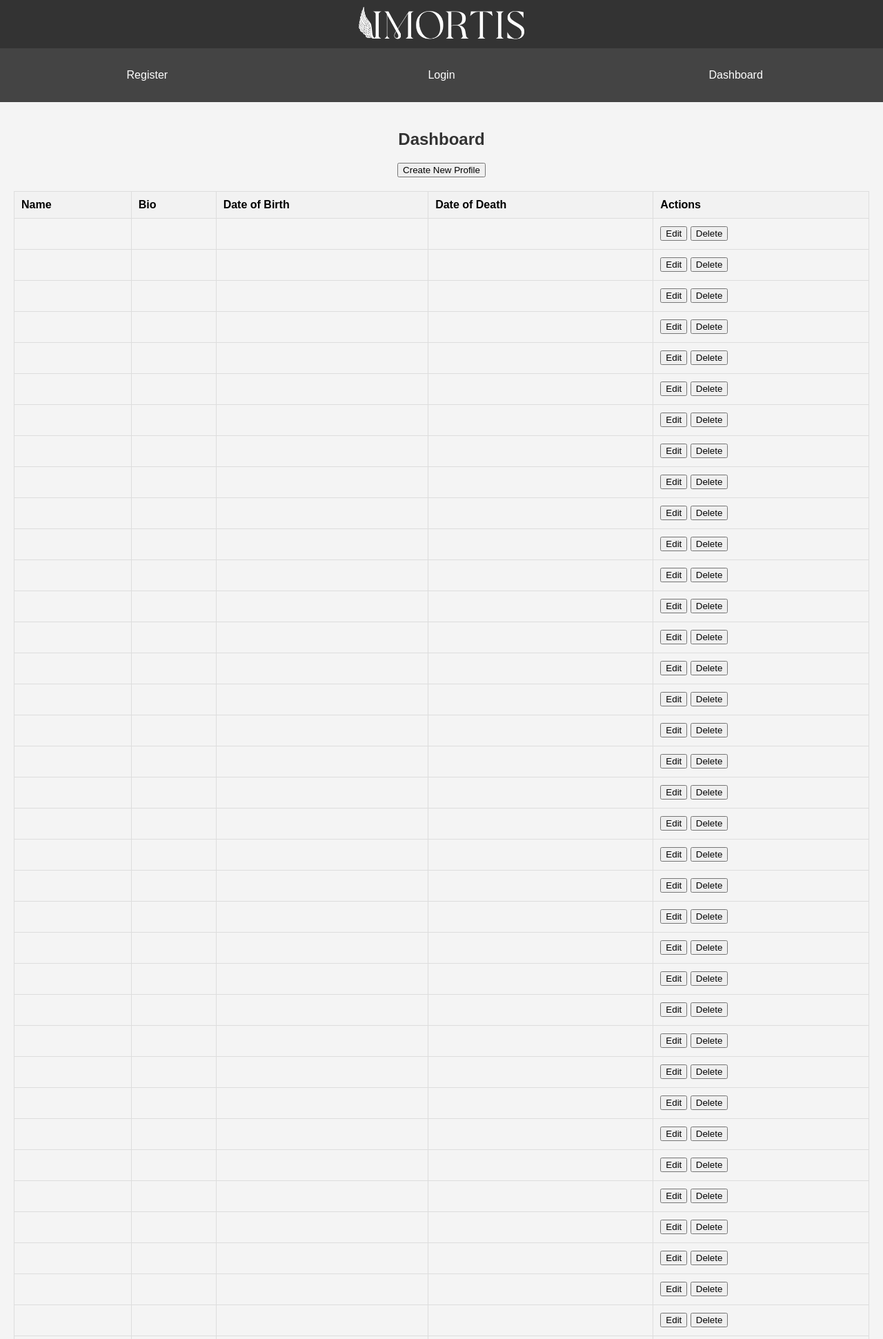
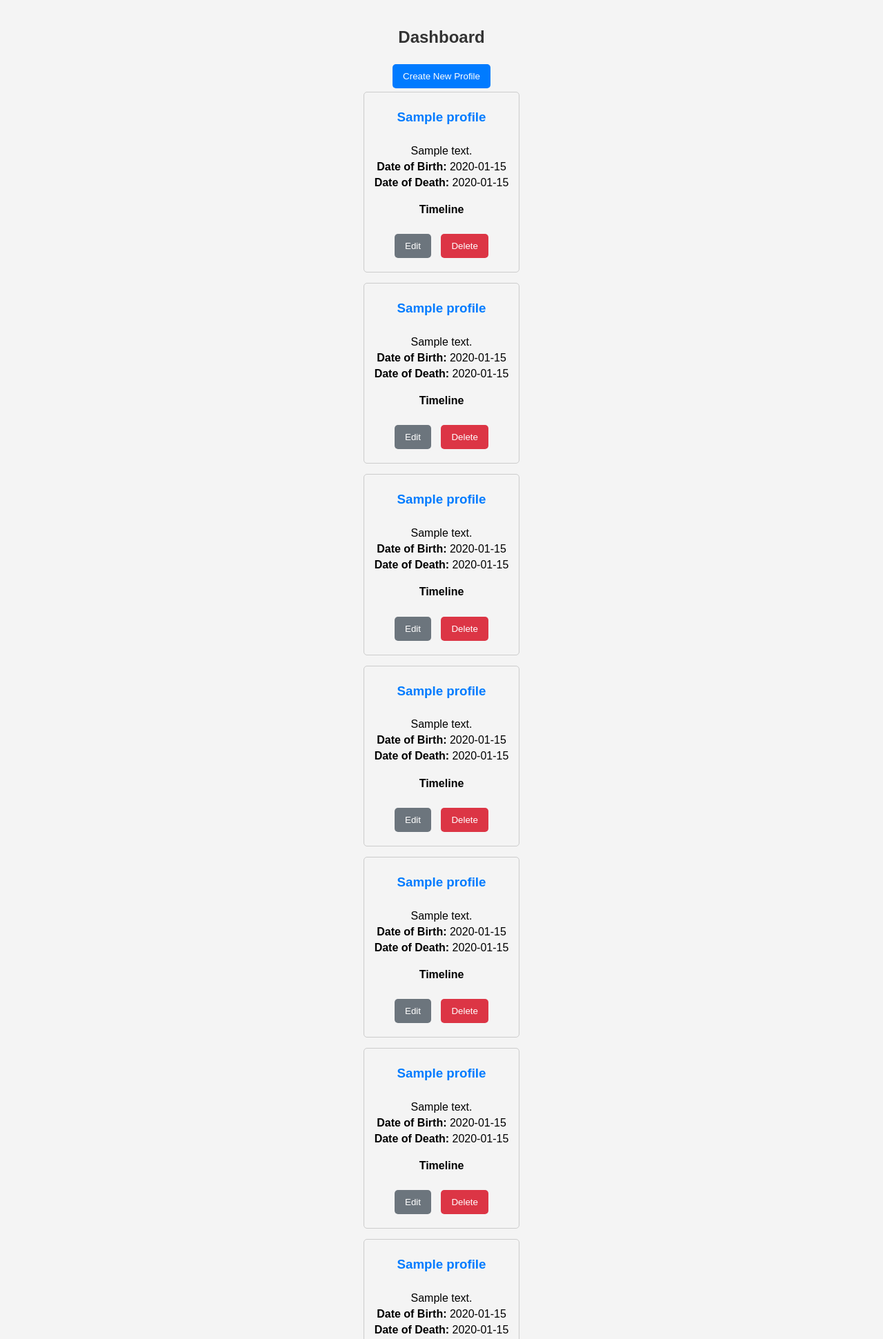
Before and after one commit to Superbumas/imortis-linode, a Flask app: template templates/dashboard.html in a window 1280 px wide. Shown: the top 1941 px of the page at 69% size. Run offline with Flask 2, Linux system fonts and the light colour scheme; the template is opened without the code that fills it: values that come from a table or form of the project are taken from there, others are empty; tables that the repository leaves empty hold one stand-in row (values such as "Sample post").

Commit message:
dasgboard

```diff
--- a/templates/dashboard.html
+++ b/templates/dashboard.html
@@ -1,41 +1,96 @@
-{% extends "base.html" %}
-
-{% block title %}Dashboard{% endblock %}
-
-{% block content %}
-<div class="container" id="app">
+<!DOCTYPE html>
+<html lang="en">
+<head>
+    <meta charset="UTF-8">
+    <meta name="viewport" content="width=device-width, initial-scale=1.0">
+    <title>Dashboard</title>
+    <link rel="stylesheet" href="{{ url_for('static', filename='css/styles.css') }}">
+    <script src="https://cdn.jsdelivr.net/npm/vue@2"></script>
+    <script src="https://cdn.jsdelivr.net/npm/axios/dist/axios.min.js"></script>
+    <style>
+        .container {
+            max-width: 800px;
+            margin: 0 auto;
+            padding: 20px;
+        }
+        .profile-card {
+            border: 1px solid #ccc;
+            padding: 15px;
+            margin-bottom: 15px;
+            border-radius: 5px;
+            display: flex;
+            align-items: center;
+        }
+        .profile-card img {
+            max-width: 100px;
+            border-radius: 50%;
+            margin-right: 15px;
+        }
+        .profile-card h3 {
+            margin-top: 0;
+        }
+        .profile-card p {
+            margin: 5px 0;
+        }
+        .profile-card ul {
+            padding-left: 20px;
+        }
+        .profile-card ul li {
+            list-style-type: disc;
+        }
+        .btn {
+            padding: 10px 15px;
+            margin: 5px;
+            border: none;
+            border-radius: 5px;
+            cursor: pointer;
+        }
+        .btn-primary {
+            background-color: #007bff;
+            color: white;
+        }
+        .btn-secondary {
+            background-color: #6c757d;
+            color: white;
+        }
+        .btn-danger {
+            background-color: #dc3545;
+            color: white;
+        }
+    </style>
+</head>
+<body>
+    <div id="app" class="container">
         <h2>Dashboard</h2>
         <button @click="createProfile" class="btn btn-primary">Create New Profile</button>
-    <table>
-        <thead>
-            <tr>
-                <th>Name</th>
-                <th>Bio</th>
-                <th>Date of Birth</th>
-                <th>Date of Death</th>
-                <th>Actions</th>
-            </tr>
-        </thead>
-        <tbody>
-            <tr v-for="profile in profiles" :key="profile.id">
-                <td><a :href="'/profile/' + encodeURIComponent(profile.name)">{% raw %}{{ profile.name }}{% endraw %}</a></td>
-                <td>{% raw %}{{ profile.bio }}{% endraw %}</td>
-                <td>{% raw %}{{ profile.date_of_birth }}{% endraw %}</td>
-                <td>{% raw %}{{ profile.date_of_death }}{% endraw %}</td>
-                <td>
+        <div v-if="loading">Loading profiles...</div>
+        <div v-else>
+            <div v-for="profile in profiles" :key="profile.id" class="profile-card">
+                <img :src="profile.profile_picture_url" alt="Profile Picture" v-if="profile.profile_picture_url">
+                <div>
+                    <h3><a :href="'/profile/' + encodeURIComponent(profile.name)">{{ profile.name }}</a></h3>
+                    <p>{{ profile.bio }}</p>
+                    <p><strong>Date of Birth:</strong> {{ profile.date_of_birth }}</p>
+                    <p><strong>Date of Death:</strong> {{ profile.date_of_death }}</p>
+                    <h4>Timeline</h4>
+                    <ul>
+                        <li v-for="timeline in profile.timelines" :key="timeline.date">
+                            {{ timeline.date }}: {{ timeline.event }}
+                        </li>
+                    </ul>
                     <button @click="editProfile(profile.name)" class="btn btn-secondary">Edit</button>
                     <button @click="deleteProfile(profile.id)" class="btn btn-danger">Delete</button>
-                </td>
-            </tr>
-        </tbody>
-    </table>
+                </div>
+            </div>
+        </div>
     </div>
 
     <script>
         new Vue({
             el: '#app',
             data: {
-            profiles: []
+                profiles: [],
+                loading: true
             },
             created() {
                 this.fetchProfiles();
@@ -45,16 +100,18 @@
                     axios.get('/api/profiles')
                         .then(response => {
                             this.profiles = response.data;
+                            this.loading = false;
                         })
                         .catch(error => {
-                        console.error("There was an error fetching the profiles data:", error);
+                            console.error('Error fetching profiles:', error);
+                            this.loading = false;
                         });
                 },
                 createProfile() {
-                window.location.href = "{{ url_for('create_profile') }}";
+                    window.location.href = "{{ url_for('profile.create_profile') }}";
                 },
                 editProfile(profileName) {
-                window.location.href = "{{ url_for('edit_profile', profile_name='') }}" + profileName;
+                    window.location.href = "{{ url_for('profile.edit_profile', profile_name='') }}" + profileName;
                 },
                 deleteProfile(profileId) {
                     if (confirm('Are you sure you want to delete this profile?')) {
@@ -63,11 +120,12 @@
                                 this.fetchProfiles();  // Refresh the profile list
                             })
                             .catch(error => {
-                            console.error("There was an error deleting the profile:", error);
+                                console.error('Error deleting profile:', error);
                             });
                     }
                 }
             }
         });
     </script>
-{% endblock %}
+</body>
+</html>
```
Lines whose indentation alone changed are shown as unchanged.
